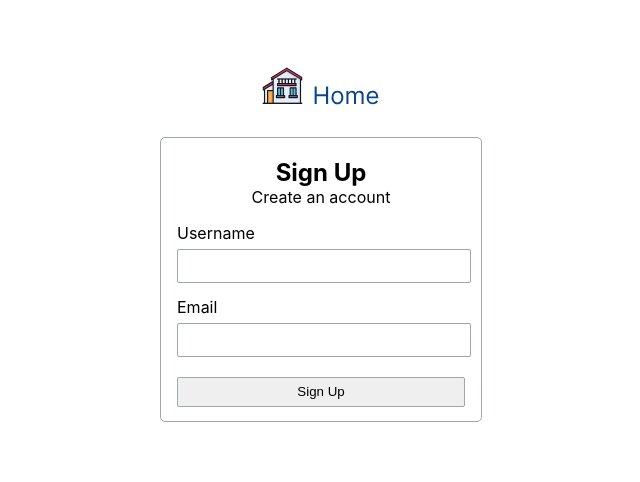
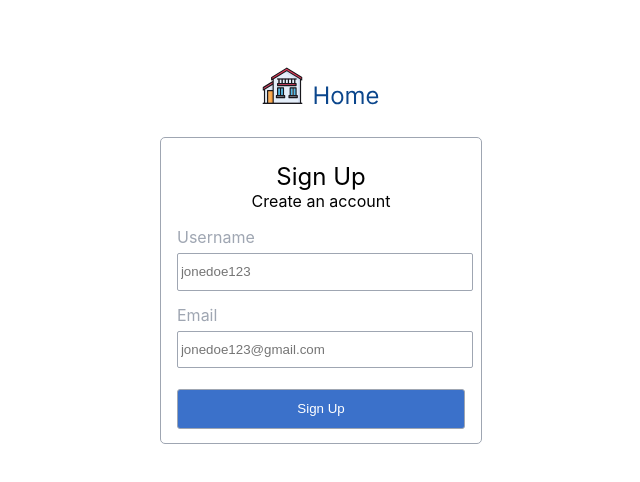
Before and after one commit to toyman640/chat-int-frontend, a React (Create React App) app: page / in a window 1280 px wide. Shown: the top 482 px of the page, without its empty margins (319-959 px from the left). Built offline with nearby package versions, Linux system fonts and the light colour scheme.

Commit message:
Style submit button

```diff
--- a/src/App.css
+++ b/src/App.css
@@ -20,10 +20,16 @@
 
   .Title {
     margin-bottom: 0;
+    font-size: 1.5em;
+    font-weight: 400;
   }
 
   .Desc {
     margin-top: 0;
+  }
+
+  .Label {
+    color: #9fa6b2;
   }
 
   .SignUpForm {
@@ -48,5 +54,23 @@
     height: 30px;
     margin-bottom: 5%;
     margin-top: 2%;
+    padding: 1%;
+  }
+
+  input:focus {
+    border-color: #007bff;
+    box-shadow: 0 1px 1px rgba(0, 0, 0, 0.075) inset, 0 0 8px rgba(0, 123, 255, 0.6);
+    outline: 0 none;
+  }
+
+  /* .FormControl label input::placeholder {
+    margin-left: 10p;
+  } */
+
+  .FormButton {
+    color: #fff;
+    background-color: #3b71ca;
+    border-radius: 3px;
+    height: 40px;
   }
 }
--- a/src/components/SignUp-Form.js
+++ b/src/components/SignUp-Form.js
@@ -3,21 +3,21 @@ import React from 'react';
 const SignUpForm = () => (
   <form className="MainForm">
     <div className="FormControl">
-      <label htmlFor="username">
+      <label className="Label" htmlFor="username">
         Username
         <br />
-        <input type="text" id="username" name="username" />
+        <input type="text" id="username" name="username" placeholder="jonedoe123" />
       </label>
     </div>
     <div className="FormControl">
-      <label htmlFor="email">
+      <label className="Label" htmlFor="email">
         Email
         <br />
-        <input type="email" id="email" name="email" />
+        <input type="email" id="email" name="email" placeholder="jonedoe123@gmail.com" />
       </label>
     </div>
     <div>
-      <input type="Submit" value="Sign Up" />
+      <input type="Submit" className="FormButton" value="Sign Up" />
     </div>
   </form>
 );
--- a/src/components/signUp.js
+++ b/src/components/signUp.js
@@ -8,7 +8,7 @@ const SignUp = () => (
       <div className="SignUpContent">
         <img src={logo} alt="logo" className="logo-img" />
         <div className="SignUpForm">
-          <h2 className="Title">Sign Up</h2>
+          <p className="Title">Sign Up</p>
           <p className="Desc">Create an account</p>
           <SignUpForm />
         </div>
```
